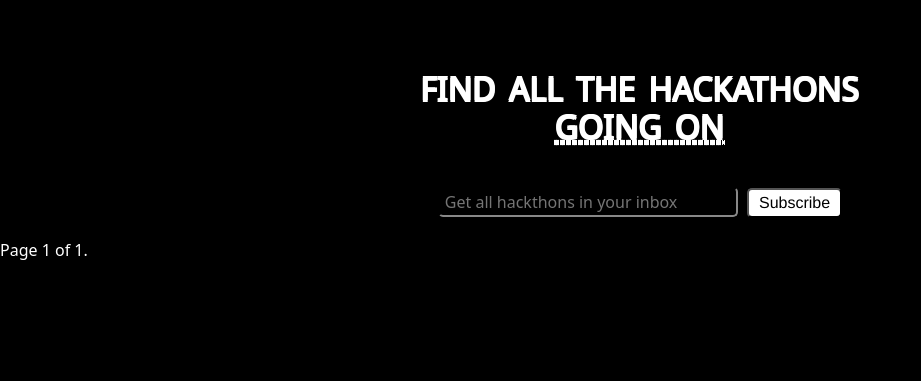
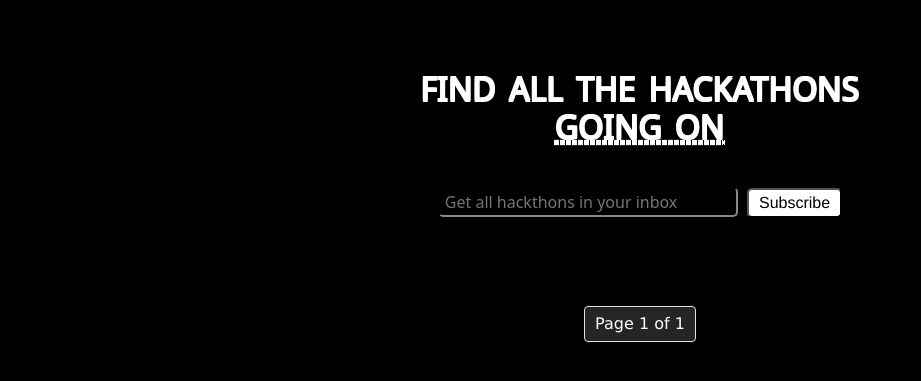
Before and after one commit to siesto1elemento/Hackleague, a Django app: page / in a window 1280 px wide. Shown: the part 80-461 px from the top of the page, without its empty margins (0-921 px from the left). Run offline with Django 4.2, Linux system fonts and the light colour scheme; data that the repository does not hold is empty.

Commit message:
modified css for pagination

```diff
--- a/scraping/static/scraping/css/home.css
+++ b/scraping/static/scraping/css/home.css
@@ -156,3 +156,60 @@ input:focus
     font-size: 10px;
     font-weight: 500;
 }
+
+
+/* External CSS for Pagination Links */
+
+.pagination {
+    display: flex;
+    justify-content: center;
+    align-items: center;
+    margin: 20px 0;
+    font-family:'Lucida Sans', 'Lucida Sans Regular', 'Lucida Grande', 'Lucida Sans Unicode', Geneva, Verdana, sans-serif;
+}
+
+.pagination .step-links {
+    display: flex;
+    align-items: center;
+}
+
+.pagination a {
+    display: inline-block;
+    padding: 3px 10px;
+    margin: 0 5px;
+    text-decoration: none;
+    color: #ffffff;
+    background-color: #100f0f;
+    border: 2px solid #3f4041;
+    border-radius: 4px;
+    transition: background-color 0.3s ease, color 0.3s ease;
+}
+
+.pagination a:hover {
+    background-color: #e9ecef;
+    color: #0056b3;
+}
+
+.pagination .current {
+    padding: 5px 10px;
+    margin: 0 5px;
+    color: #ffffff;
+    background-color: #252525;
+    border: 1px solid #dee2e6;
+    border-radius: 4px;
+}
+
+.pagination a:first-child {
+    margin-right: auto;
+}
+
+.pagination a:last-child {
+    margin-left: auto;
+}
+
+.pagination a.disabled {
+    pointer-events: none;
+    color: #6c757d;
+    background-color: #e9ecef;
+    border-color: #dee2e6;
+}
--- a/scraping/templates/home.html
+++ b/scraping/templates/home.html
@@ -41,6 +41,9 @@
                <!-- #<p class="text-muted theme-result">{{ hackathon.theme_result }}</p> -->
     {% endfor %}
 
+    <br>
+    <br>
+
     <div class="pagination">
         <span class="step-links">
             {% if page_obj.has_previous %}
@@ -49,7 +52,7 @@
             {% endif %}
 
             <span class="current">
-            Page {{ page_obj.number }} of {{ page_obj.paginator.num_pages }}.
+                Page {{ page_obj.number }} of {{ page_obj.paginator.num_pages }}
             </span>
 
             {% if page_obj.has_next %}
```
Lines whose indentation alone changed are shown as unchanged.
